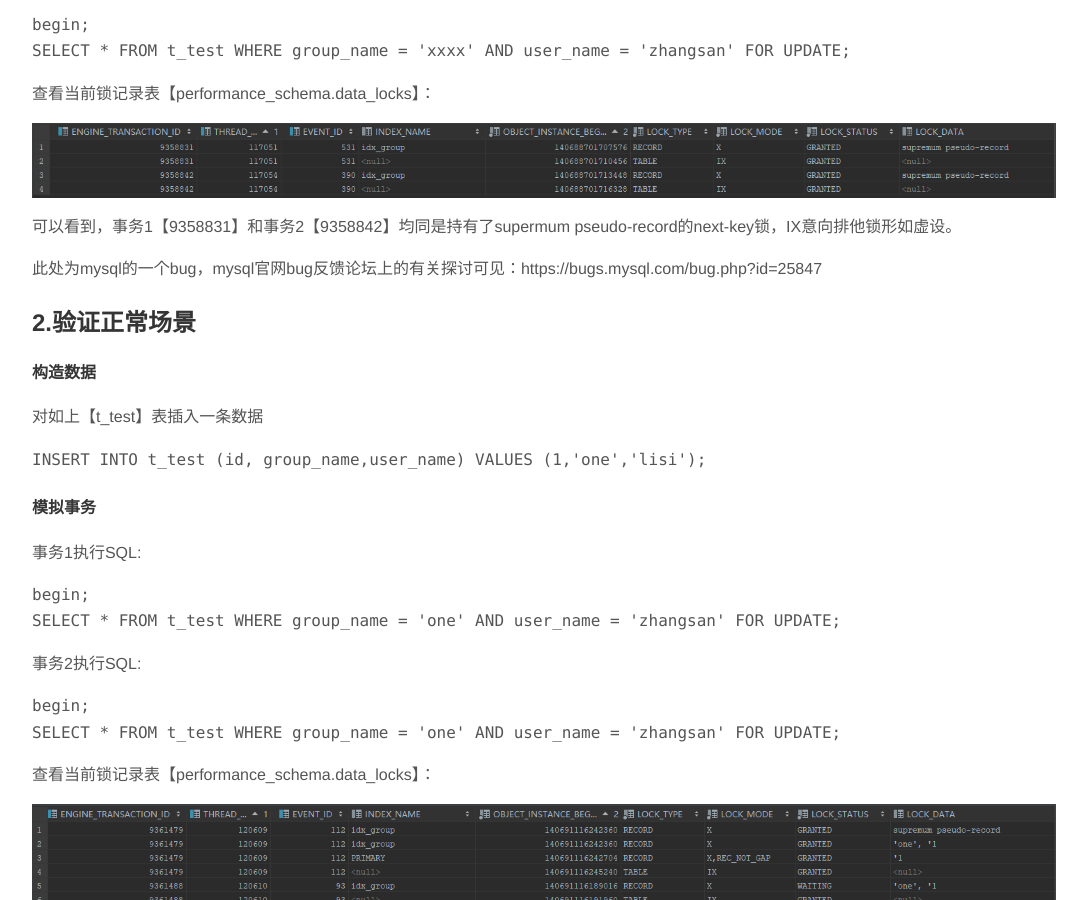
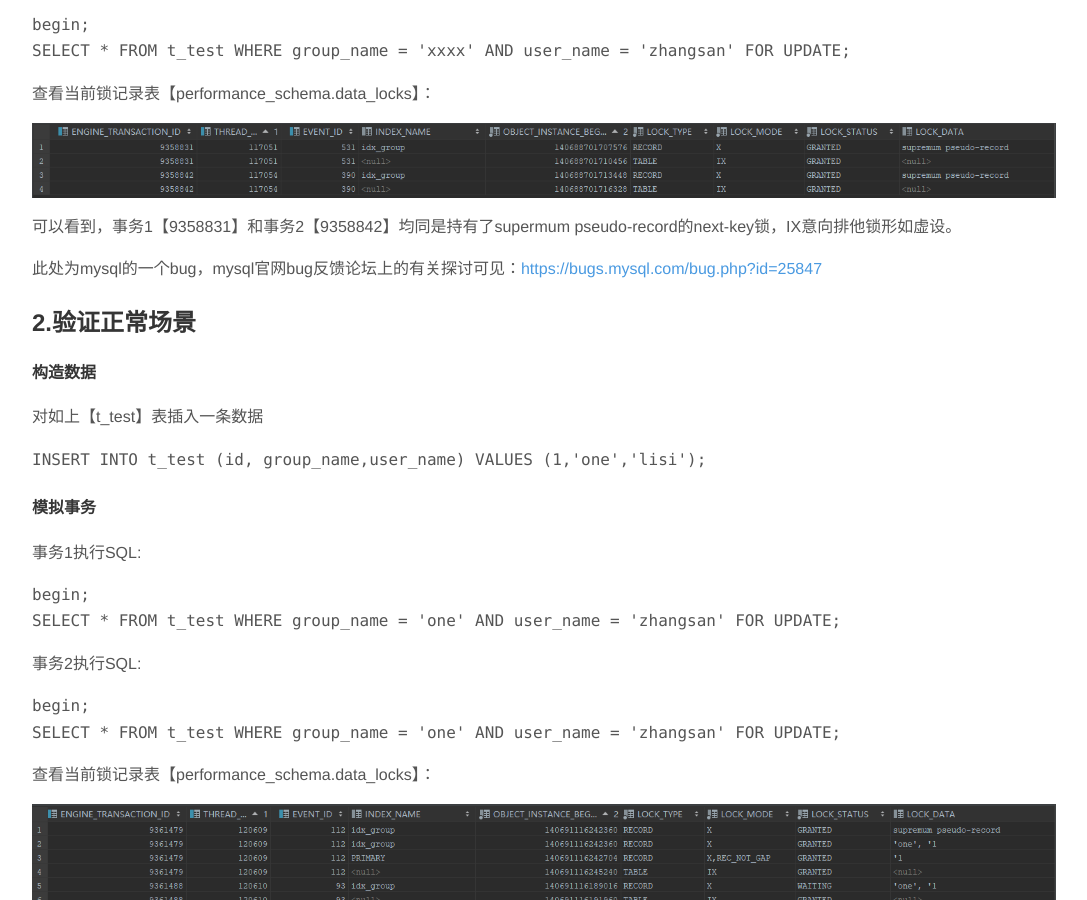
Before and after one commit to YaoFly/YaoFly.GitHub.io, a Jekyll site: the page built from _posts/2021-01-25-Mysql关于无数据情况下的互斥锁失效的问题研究.md, in a window 1280 px wide and 900 px high, scrolled down 803 px. Shown: the whole window, without its empty margins (96-1183 px from the left). Built offline with Jekyll 4.4.1, drawn with Linux system fonts in a browser that asks for light colours.

Commit message:
更新文章

```diff
--- a/_posts/2021-01-25-Mysql关于无数据情况下的互斥锁失效的问题研究.md
+++ b/_posts/2021-01-25-Mysql关于无数据情况下的互斥锁失效的问题研究.md
@@ -44,7 +44,7 @@ SELECT * FROM t_test WHERE group_name = 'xxxx' AND user_name = 'zhangsan' FOR UP
 
 可以看到，事务1【9358831】和事务2【9358842】均同是持有了supermum pseudo-record的next-key锁，IX意向排他锁形如虚设。
 
-此处为mysql的一个bug，mysql官网bug反馈论坛上的有关探讨可见：https://bugs.mysql.com/bug.php?id=25847
+此处为mysql的一个bug，mysql官网bug反馈论坛上的有关探讨可见：<https://bugs.mysql.com/bug.php?id=25847>
 
 ## 2.验证正常场景
 
```
